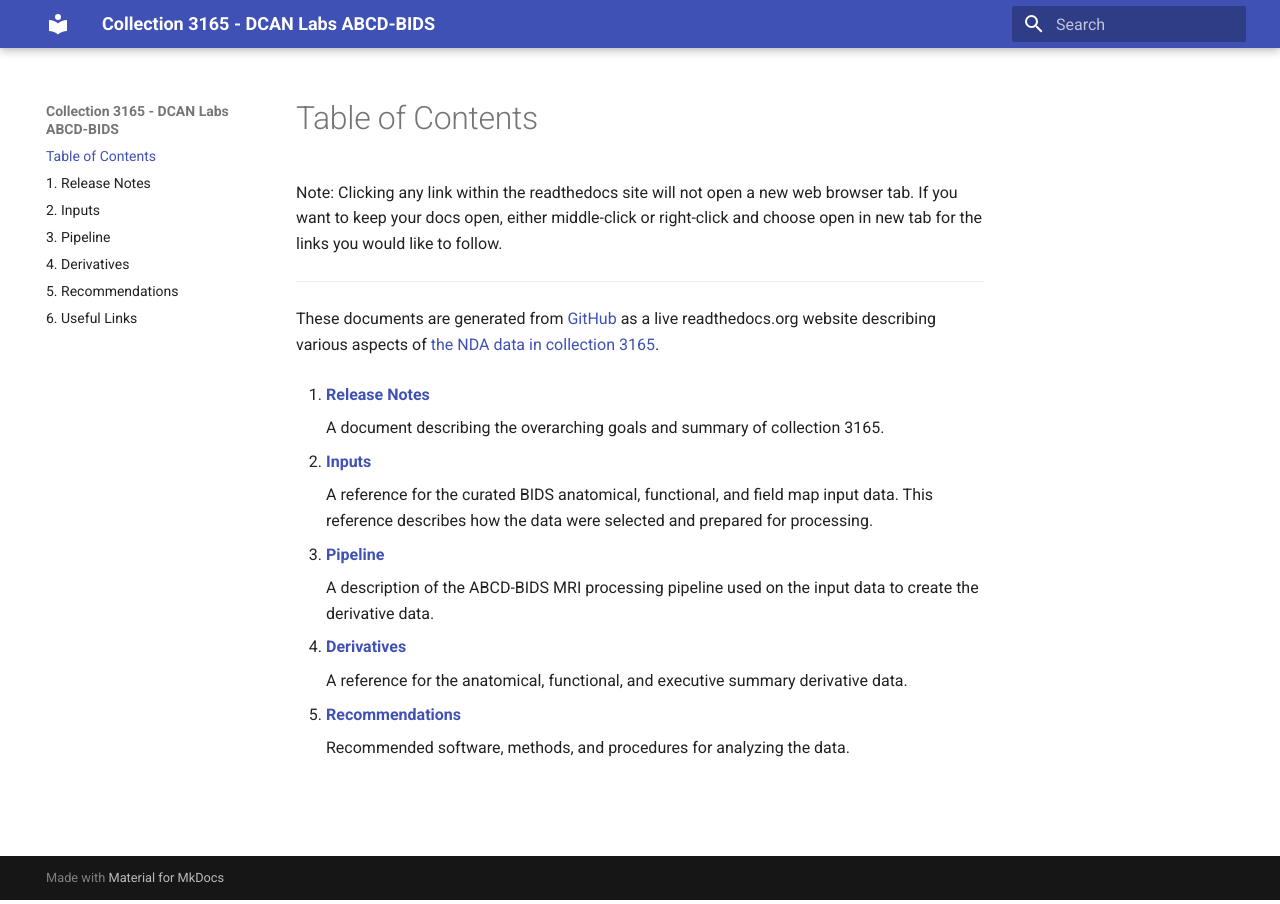
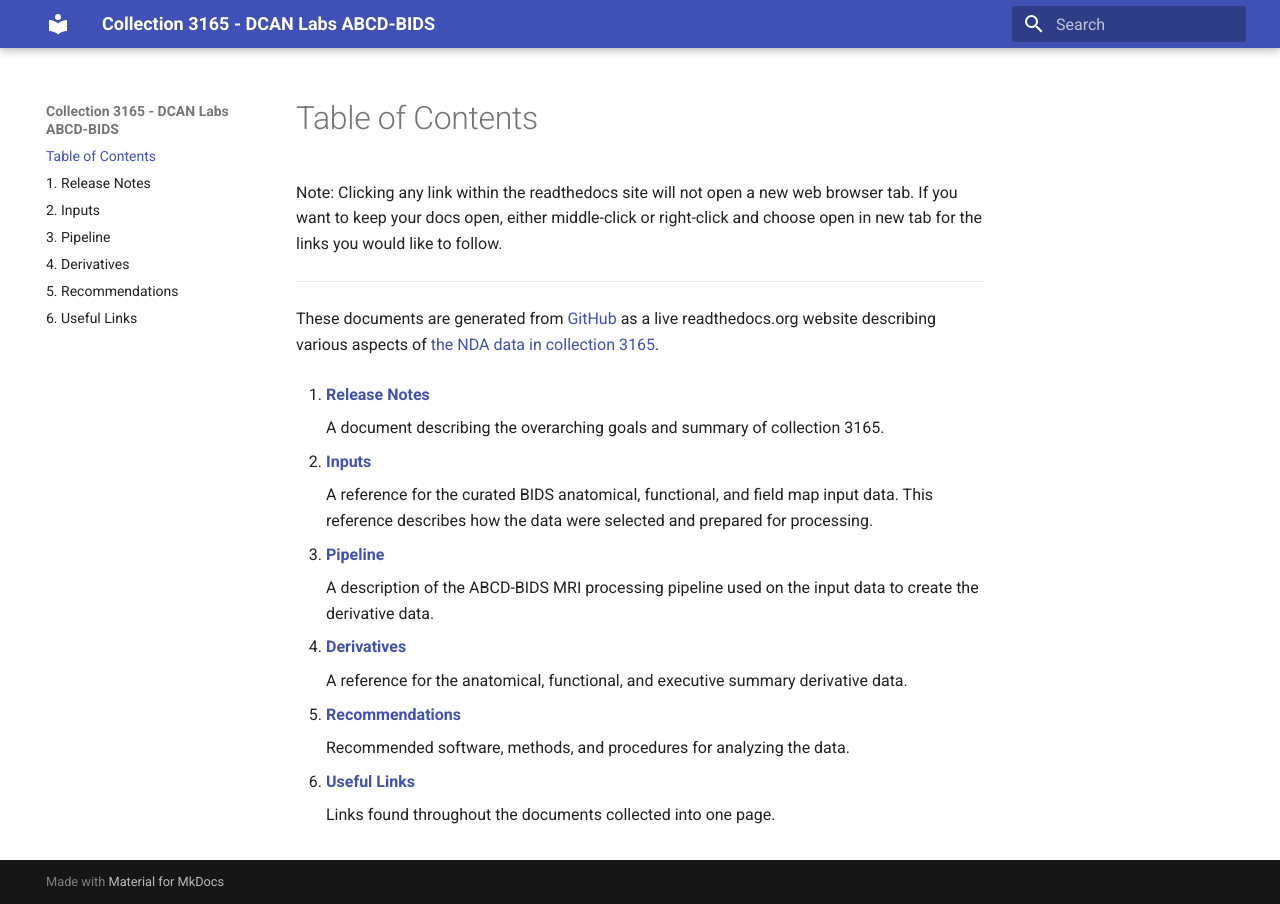
Before and after one commit to ABCD-STUDY/nda-abcd-collection-3165, an MkDocs documentation site: the page built from docs/index.md, in a window 1280 px wide. Built offline with MkDocs 1.6.1 and Material for MkDocs 9.7.7, drawn with Linux system fonts in a browser that asks for light colours; old or Windows-style settings are respelled for this version of MkDocs.

Commit message:
Update index.md
Add sixth section in the table of contents.

```diff
--- a/docs/index.md
+++ b/docs/index.md
@@ -25,3 +25,7 @@ These documents are generated from [GitHub](https://github.com/DCAN-Labs/nda-abc
 1. [**Recommendations**](https://collection3165.readthedocs.io/en/stable/recommendations/)
 
     Recommended software, methods, and procedures for analyzing the data.
+
+1. [**Useful Links**](https://collection3165.readthedocs.io/en/stable/useful/)
+
+    Links found throughout the documents collected into one page.
```
